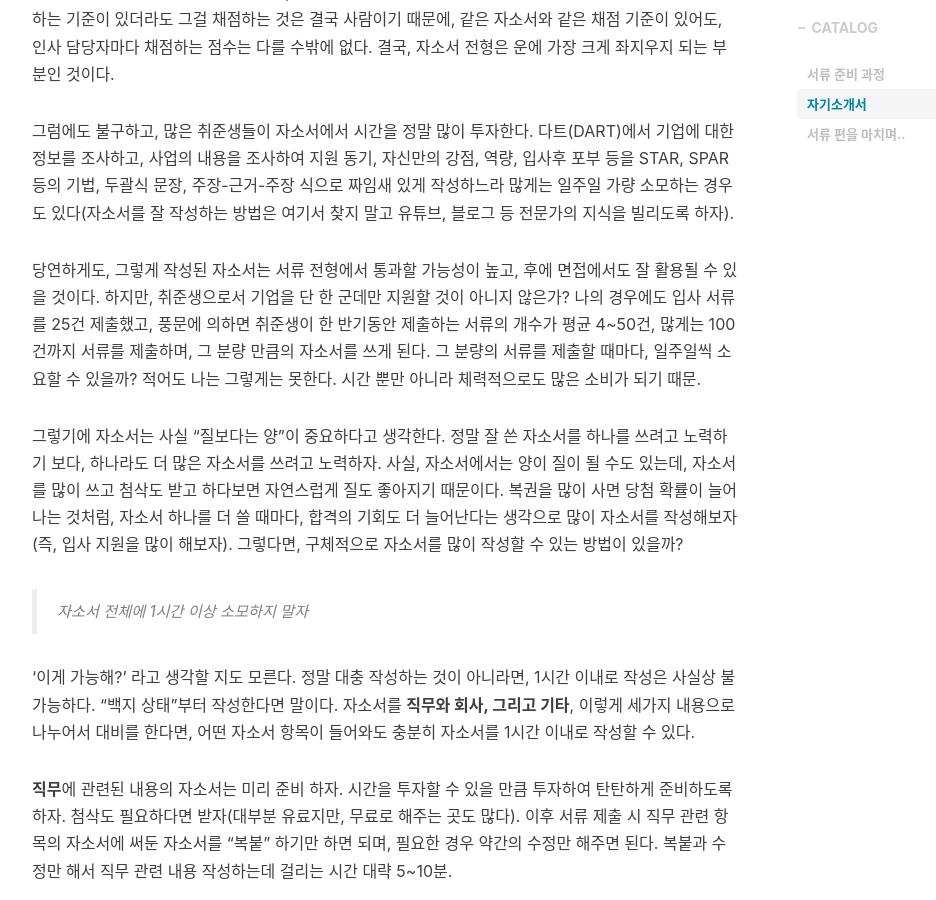
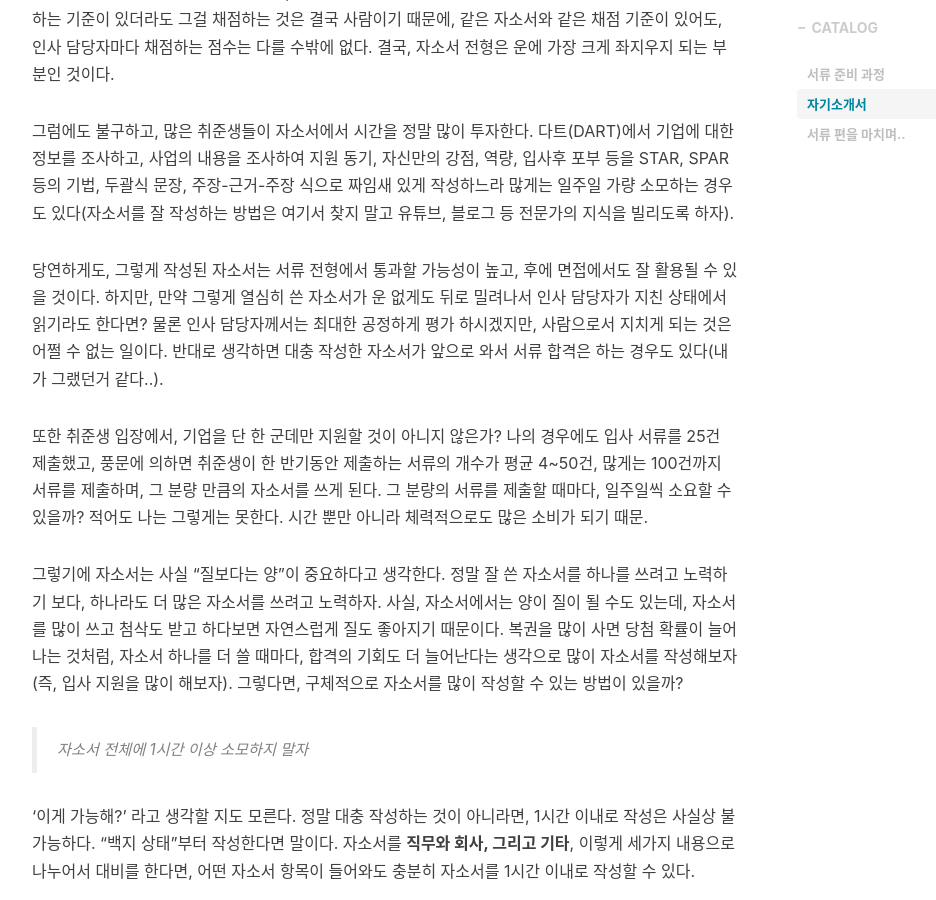
Before and after one commit to NaRDo627/NaLDo627.github.io, a Jekyll site: the page built from _posts/2019-12-09-tip-for-job-recruit-resume.md, in a window 1280 px wide and 900 px high, scrolled down 1803 px. Shown: the whole window, without its empty margins (233-1169 px from the left). Built offline with Jekyll 4.4.1, drawn with Linux system fonts in a browser that asks for light colours; nearby versions of some CDN libraries; comment, search, counter and statistics services are not loaded.

Commit message:
fix) updated post : tip-for-job-~

```diff
--- a/_posts/2019-12-09-tip-for-job-recruit-resume.md
+++ b/_posts/2019-12-09-tip-for-job-recruit-resume.md
@@ -37,7 +37,9 @@ tags:
 
 그럼에도 불구하고, 많은 취준생들이 자소서에서 시간을 정말 많이 투자한다. 다트(DART)에서 기업에 대한 정보를 조사하고, 사업의 내용을 조사하여 지원 동기, 자신만의 강점, 역량, 입사후 포부 등을 STAR, SPAR 등의 기법, 두괄식 문장, 주장-근거-주장 식으로 짜임새 있게 작성하느라 많게는 일주일 가량 소모하는 경우도 있다(자소서를 잘 작성하는 방법은 여기서 찾지 말고 유튜브, 블로그 등 전문가의 지식을 빌리도록 하자).
 
-당연하게도, 그렇게 작성된 자소서는 서류 전형에서 통과할 가능성이 높고, 후에 면접에서도 잘 활용될 수 있을 것이다. 하지만, 취준생으로서 기업을 단 한 군데만 지원할 것이 아니지 않은가? 나의 경우에도 입사 서류를 25건 제출했고, 풍문에 의하면 취준생이 한 반기동안 제출하는 서류의 개수가 평균 4~50건, 많게는 100건까지 서류를 제출하며, 그 분량 만큼의 자소서를 쓰게 된다. 그 분량의 서류를 제출할 때마다, 일주일씩 소요할 수 있을까? 적어도 나는 그렇게는 못한다. 시간 뿐만 아니라 체력적으로도 많은 소비가 되기 때문.
+당연하게도, 그렇게 작성된 자소서는 서류 전형에서 통과할 가능성이 높고, 후에 면접에서도 잘 활용될 수 있을 것이다. 하지만, 만약 그렇게 열심히 쓴 자소서가 운 없게도 뒤로 밀려나서 인사 담당자가 지친 상태에서 읽기라도 한다면? 물론 인사 담당자께서는 최대한 공정하게 평가 하시겠지만, 사람으로서 지치게 되는 것은 어쩔 수 없는 일이다. 반대로 생각하면 대충 작성한 자소서가 앞으로 와서 서류 합격은 하는 경우도 있다(내가 그랬던거 같다..).
+
+또한 취준생 입장에서, 기업을 단 한 군데만 지원할 것이 아니지 않은가? 나의 경우에도 입사 서류를 25건 제출했고, 풍문에 의하면 취준생이 한 반기동안 제출하는 서류의 개수가 평균 4~50건, 많게는 100건까지 서류를 제출하며, 그 분량 만큼의 자소서를 쓰게 된다. 그 분량의 서류를 제출할 때마다, 일주일씩 소요할 수 있을까? 적어도 나는 그렇게는 못한다. 시간 뿐만 아니라 체력적으로도 많은 소비가 되기 때문.
 
 그렇기에 자소서는 사실 "질보다는 양"이 중요하다고 생각한다. 정말 잘 쓴 자소서를 하나를 쓰려고 노력하기 보다, 하나라도 더 많은 자소서를 쓰려고 노력하자. 사실, 자소서에서는 양이 질이 될 수도 있는데, 자소서를 많이 쓰고 첨삭도 받고 하다보면 자연스럽게 질도 좋아지기 때문이다. 복권을 많이 사면 당첨 확률이 늘어나는 것처럼, 자소서 하나를 더 쓸 때마다, 합격의 기회도 더 늘어난다는 생각으로 많이 자소서를 작성해보자(즉, 입사 지원을 많이 해보자). 그렇다면, 구체적으로 자소서를 많이 작성할 수 있는 방법이 있을까?
 
```
